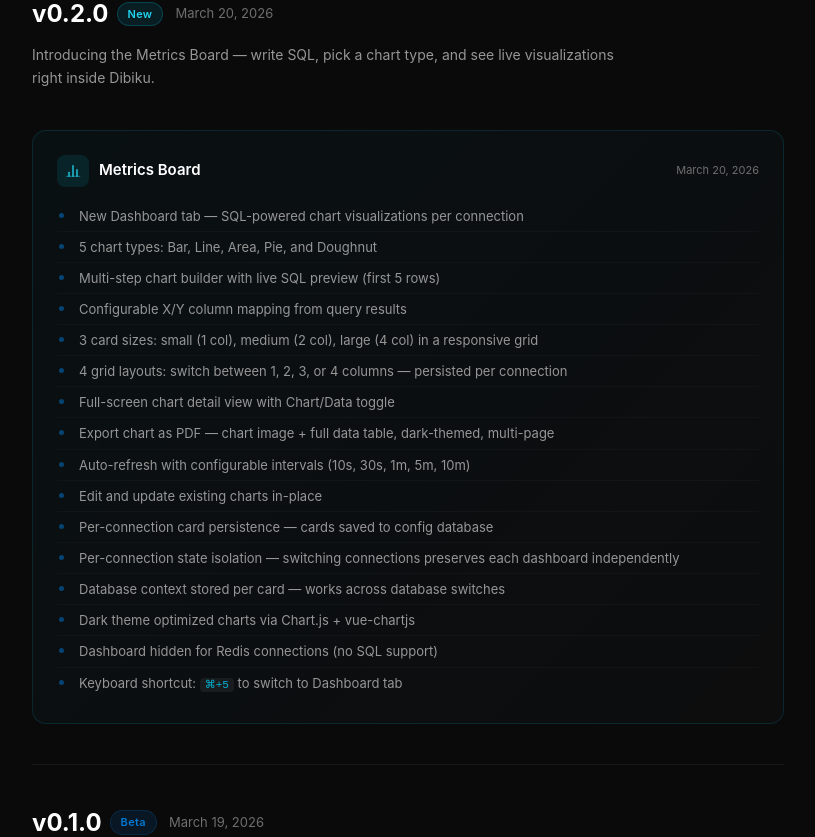
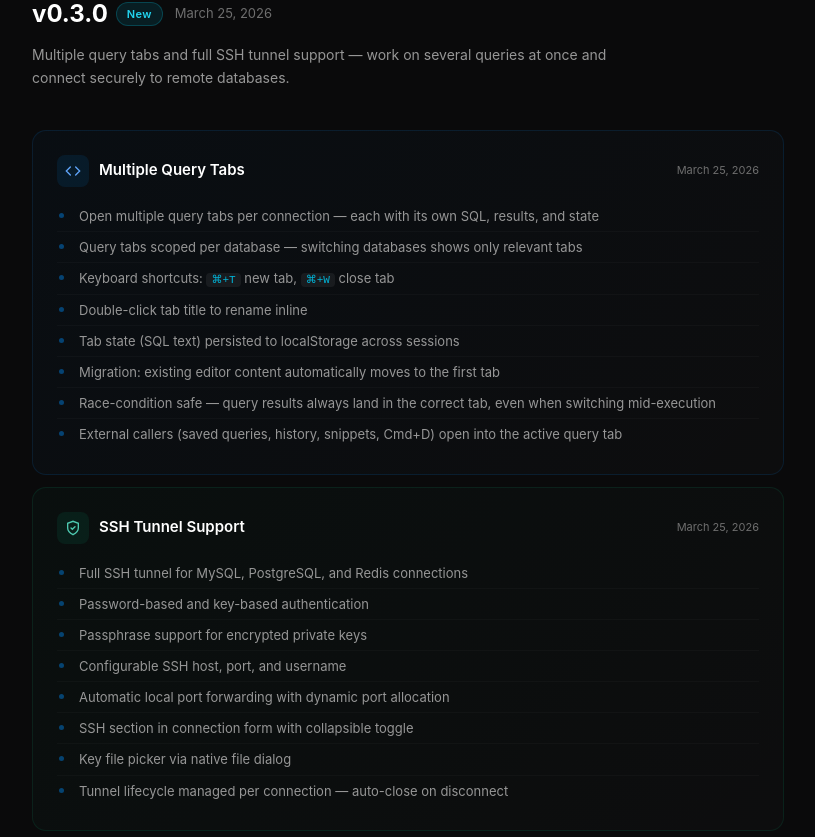
Before and after one commit to GetDibiku/dibiku-web, a Nuxt app: page /changelog in a window 1280 px wide. Shown: the part 351-1188 px from the top of the page, without its empty margins (232-1047 px from the left). Built offline with nearby package versions, Linux system fonts and the light colour scheme.

Commit message:
Update changelog

```diff
--- a/app/pages/changelog.vue
+++ b/app/pages/changelog.vue
@@ -13,13 +13,76 @@
 
     <!-- Timeline -->
     <div class="max-w-[800px] mx-auto px-6 pb-24">
+      <!-- v0.3.0 -->
+      <article class="cl-release">
+        <!-- Release header -->
+        <div class="cl-release-header">
+          <div class="cl-version-badge">
+            <span class="cl-version">v0.3.0</span>
+            <span class="cl-badge cl-badge-new">New</span>
+          </div>
+          <span class="cl-date">March 25, 2026</span>
+        </div>
+
+        <p class="text-[var(--color-text-muted)] text-sm leading-relaxed mb-10 max-w-[600px]">
+          Multiple query tabs and full SSH tunnel support — work on several queries at once and connect securely to remote databases.
+        </p>
+
+        <!-- Category cards -->
+        <div class="cl-sections">
+          <!-- Query Tabs -->
+          <div class="cl-card cl-card-highlight-blue">
+            <div class="cl-card-header">
+              <div class="cl-card-icon" style="background: rgba(0, 120, 212, 0.12); color: #60a5fa">
+                <svg width="16" height="16" viewBox="0 0 24 24" fill="none" stroke="currentColor" stroke-width="2" stroke-linecap="round"><polyline points="16 18 22 12 16 6"/><polyline points="8 6 2 12 8 18"/></svg>
+              </div>
+              <h2 class="cl-card-title">Multiple Query Tabs</h2>
+              <span class="cl-card-date">March 25, 2026</span>
+            </div>
+            <ul class="cl-list">
+              <li>Open multiple query tabs per connection — each with its own SQL, results, and state</li>
+              <li>Query tabs scoped per database — switching databases shows only relevant tabs</li>
+              <li>Keyboard shortcuts: <code>⌘+T</code> new tab, <code>⌘+W</code> close tab</li>
+              <li>Double-click tab title to rename inline</li>
+              <li>Tab state (SQL text) persisted to localStorage across sessions</li>
+              <li>Migration: existing editor content automatically moves to the first tab</li>
+              <li>Race-condition safe — query results always land in the correct tab, even when switching mid-execution</li>
+              <li>External callers (saved queries, history, snippets, Cmd+D) open into the active query tab</li>
+            </ul>
+          </div>
+
+          <!-- SSH Tunnel -->
+          <div class="cl-card cl-card-highlight-green">
+            <div class="cl-card-header">
+              <div class="cl-card-icon" style="background: rgba(5, 150, 105, 0.12); color: #4ec9b0">
+                <svg width="16" height="16" viewBox="0 0 24 24" fill="none" stroke="currentColor" stroke-width="2" stroke-linecap="round"><path d="M12 22s8-4 8-10V5l-8-3-8 3v7c0 6 8 10 8 10z"/><polyline points="9 12 11 14 15 10"/></svg>
+              </div>
+              <h2 class="cl-card-title">SSH Tunnel Support</h2>
+              <span class="cl-card-date">March 25, 2026</span>
+            </div>
+            <ul class="cl-list">
+              <li>Full SSH tunnel for MySQL, PostgreSQL, and Redis connections</li>
+              <li>Password-based and key-based authentication</li>
+              <li>Passphrase support for encrypted private keys</li>
+              <li>Configurable SSH host, port, and username</li>
+              <li>Automatic local port forwarding with dynamic port allocation</li>
+              <li>SSH section in connection form with collapsible toggle</li>
+              <li>Key file picker via native file dialog</li>
+              <li>Tunnel lifecycle managed per connection — auto-close on disconnect</li>
+            </ul>
+          </div>
+        </div>
+      </article>
+
+      <div class="cl-divider" />
+
       <!-- v0.2.0 -->
       <article class="cl-release">
         <!-- Release header -->
         <div class="cl-release-header">
           <div class="cl-version-badge">
             <span class="cl-version">v0.2.0</span>
-            <span class="cl-badge cl-badge-new">New</span>
+            <span class="cl-badge">Previous</span>
           </div>
           <span class="cl-date">March 20, 2026</span>
         </div>
@@ -341,6 +404,22 @@ useHead({
   border-color: rgba(6, 182, 212, 0.25);
 }
 
+.cl-card-highlight-blue {
+  border-color: rgba(0, 120, 212, 0.15);
+  background: linear-gradient(135deg, rgba(0, 120, 212, 0.04), rgba(255, 255, 255, 0.015));
+}
+.cl-card-highlight-blue:hover {
+  border-color: rgba(0, 120, 212, 0.25);
+}
+
+.cl-card-highlight-green {
+  border-color: rgba(5, 150, 105, 0.15);
+  background: linear-gradient(135deg, rgba(5, 150, 105, 0.04), rgba(255, 255, 255, 0.015));
+}
+.cl-card-highlight-green:hover {
+  border-color: rgba(5, 150, 105, 0.25);
+}
+
 .cl-card-header {
   display: flex;
   align-items: center;
```
